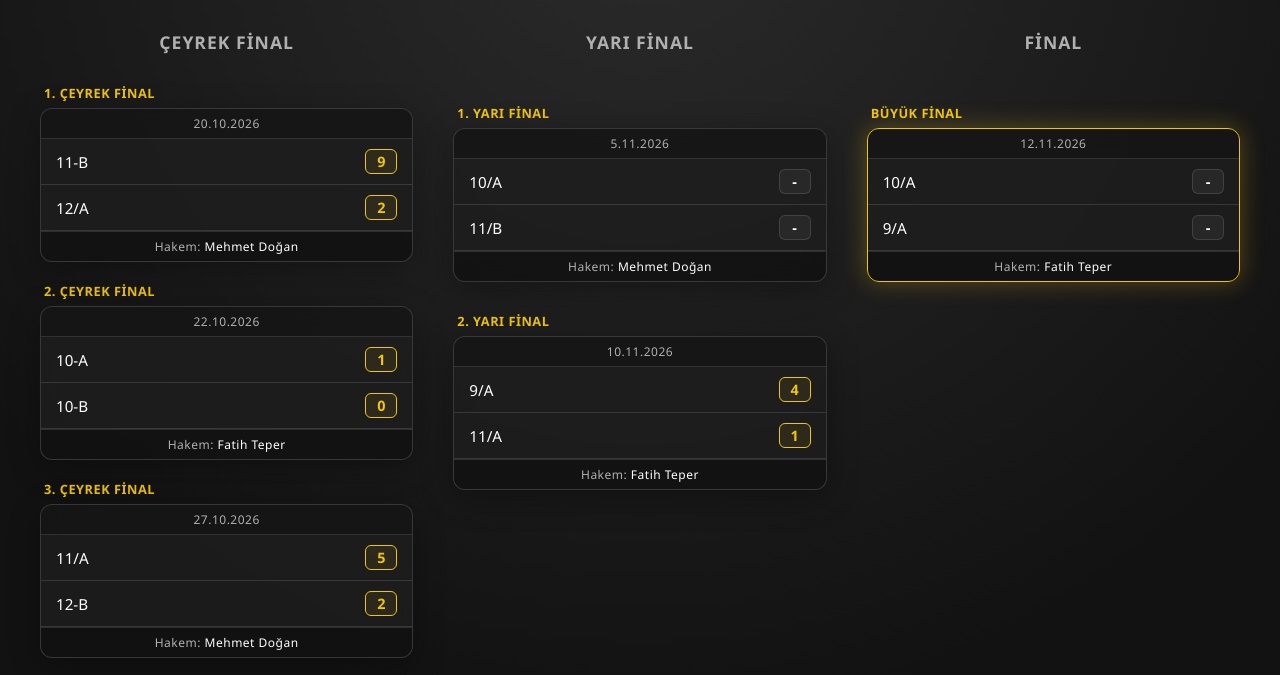
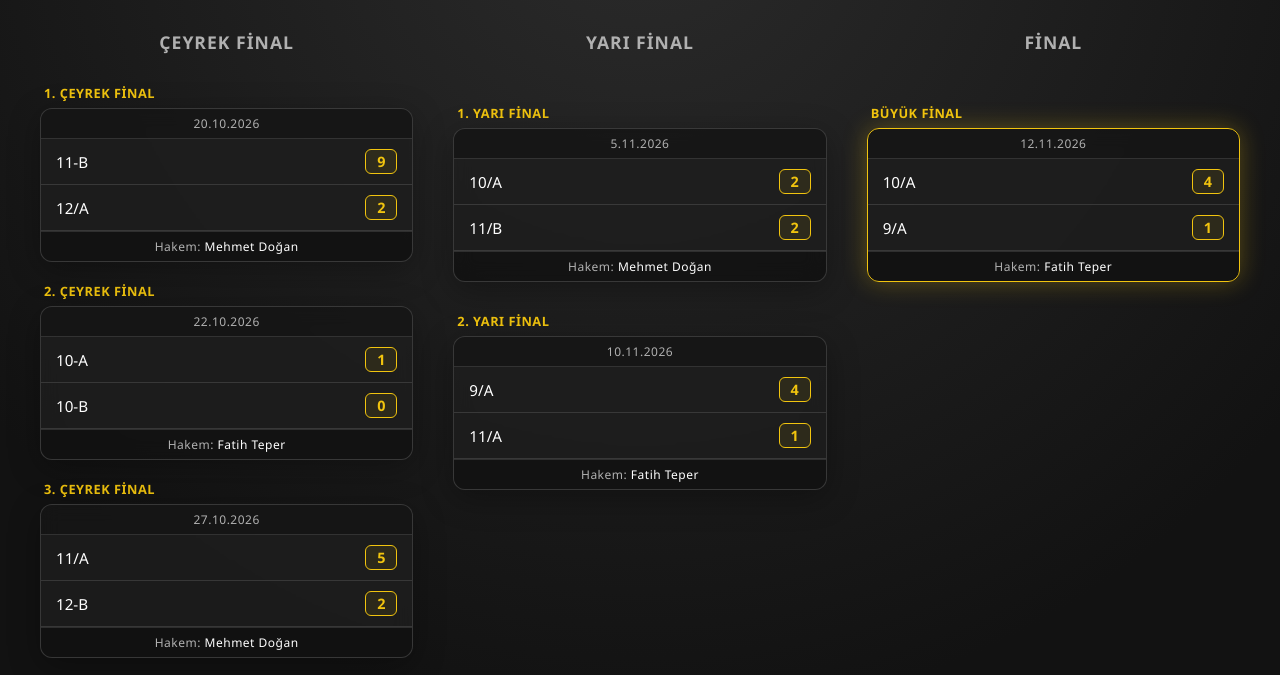
Before and after one commit to ilginfenlisesilig/ilginfenlisesilig.github.io, a plain HTML site: page index.html in a window 1280 px wide. Shown: the part 110-785 px from the top of the page. Drawn offline with Linux system fonts and the light colour scheme.

Commit message:
Update index.html

```diff
--- a/index.html
+++ b/index.html
@@ -189,9 +189,9 @@
             'QF2': { takim1: '10-A', takim2: '10-B', skor: '1-0', tarih: '22.10.2026', hakem: 'Fatih Teper' },
             'QF3': { takim1: '11/A', takim2: '12-B', skor: '5-2', tarih: '27.10.2026', hakem: 'Mehmet Doğan' },
             'QF4': { takim1: '9/A', takim2: '9/B', skor: '6-0', tarih: '03.11.2026', hakem: 'Mehmet Doğan' },
-            'SF1': { takim1: '10/A', takim2: '11/B', skor: '2-2 (4-2)', tarih: '5.11.2026', hakem: 'Mehmet Doğan' },
+            'SF1': { takim1: '10/A', takim2: '11/B', skor: '2-2', tarih: '5.11.2026', hakem: 'Mehmet Doğan' },
             'SF2': { takim1: '9/A', takim2: '11/A', skor: '4-1', tarih: '10.11.2026', hakem: 'Fatih Teper' },
-            'FINAL': { takim1: '10/A', takim2: '9/A', skor: '-', tarih: '12.11.2026', hakem: 'Fatih Teper' }
+            'FINAL': { takim1: '10/A', takim2: '9/A', skor: '4-1', tarih: '12.11.2026', hakem: 'Fatih Teper' }
         };
 
         function parseScore(skorStr, teamIndex) {
```
